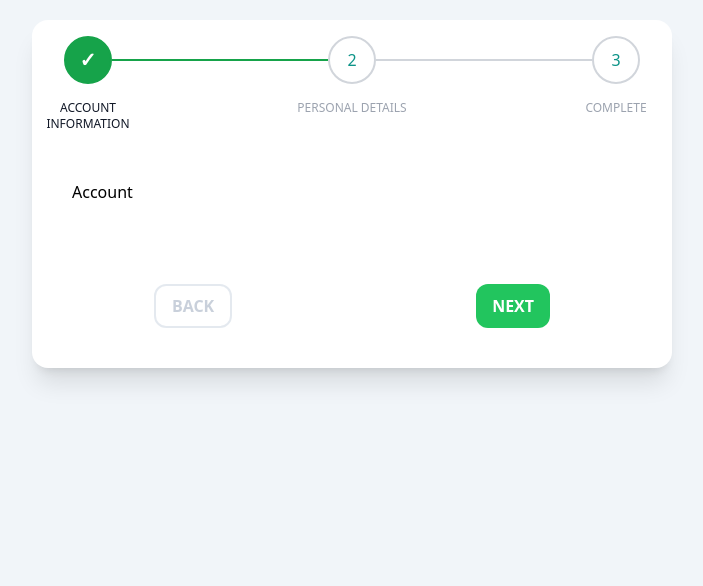
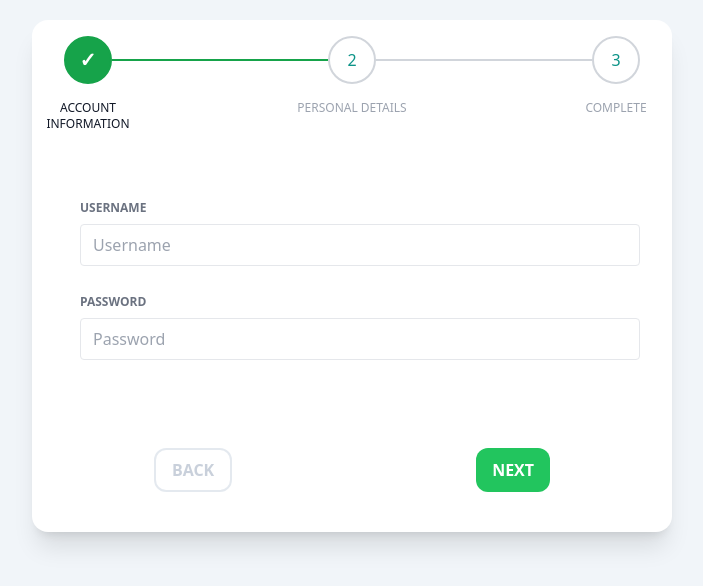
Before and after one commit to izuchukwu-eric/multiple-step-form, a Next.js app: page / in a window 1280 px wide. Shown: the top 586 px of the page, without its empty margins (288-991 px from the left). Built offline with nearby package versions, Linux system fonts and the light colour scheme.

Commit message:
new commit

```diff
--- a/components/steps/Account.tsx
+++ b/components/steps/Account.tsx
@@ -1,8 +1,45 @@
-import React from 'react'
+import { useContext } from 'react'
+import { StepperContext } from '../../context/StepperContext'
 
 const Account = () => {
+    const {userData, setUserData} = useContext(StepperContext);
+
+    const handleChange = (e: any) => {
+        const {name, value} = e.target;
+        setUserData({...userData, [name]: value});
+    }
   return (
-    <div>Account</div>
+    <div className='flex flex-col'>
+        <div className="mx-2 w-full flex-1">
+            <div className="mt-3 h-6 text-xs font-bold uppercase leading-8 text-gray-500">
+            Username
+            </div>
+            <div className="my-2 flex rounded border border-gray-200 bg-white p-1">
+            <input
+                onChange={handleChange}
+                value={userData["username"] || ""}
+                name="username"
+                placeholder="Username"
+                className="w-full appearance-none p-1 px-2 text-gray-800 outline-none"
+            />
+            </div>
+        </div>
+        <div className="mx-2 w-full flex-1">
+            <div className="mt-3 h-6 text-xs font-bold uppercase leading-8 text-gray-500">
+            Password
+            </div>
+            <div className="my-2 flex rounded border border-gray-200 bg-white p-1">
+            <input
+                onChange={handleChange}
+                value={userData["password"] || ""}
+                name="password"
+                placeholder="Password"
+                type="password"
+                className="w-full appearance-none p-1 px-2 text-gray-800 outline-none"
+            />
+            </div>
+      </div>
+    </div>
   )
 }
 
--- a/components/steps/Details.tsx
+++ b/components/steps/Details.tsx
@@ -1,8 +1,46 @@
-import React from 'react'
+import { useContext } from 'react'
+import { StepperContext } from "../../context/StepperContext";
 
 const Details = () => {
+    const { userData, setUserData } = useContext(StepperContext);
+
+    const handleChange = (e: any) => {
+      const { name, value } = e.target;
+      setUserData({ ...userData, [name]: value });
+    };
+
   return (
-    <div>Details</div>
+    <div className="flex flex-col ">
+      <div className="w-full mx-2 flex-1">
+        <div className="font-bold h-6 mt-3 text-gray-500 text-xs leading-8 uppercase">
+          Address
+        </div>
+            <div className="bg-white my-2 p-1 flex border border-gray-200 rounded">
+            <input
+                onChange={handleChange}
+                value={userData["address"] || ""}
+                name="address"
+                placeholder="Address"
+                className="p-1 px-2 appearance-none outline-none w-full text-gray-800"
+            />
+            </div>
+        </div>
+        <div className="w-full mx-2 flex-1">
+            <div className="font-bold h-6 mt-3 text-gray-500 text-xs leading-8 uppercase">
+            City
+            </div>
+            <div className="bg-white my-2 p-1 flex border border-gray-200 rounded">
+            <input
+                onChange={handleChange}
+                value={userData["city"] || ""}
+                name="city"
+                placeholder="City"
+                type="text"
+                className="p-1 px-2 appearance-none outline-none w-full text-gray-800"
+            />
+            </div>
+      </div>
+    </div>
   )
 }
 
--- a/components/steps/Final.tsx
+++ b/components/steps/Final.tsx
@@ -2,7 +2,42 @@ import React from 'react'
 
 const Final = () => {
   return (
-    <div>Final</div>
+    <div className="container md:mt-10">
+      <div className="flex flex-col items-center">
+        <div className="wrapper">
+          <svg
+            className="checkmark"
+            xmlns="http://www.w3.org/2000/svg"
+            viewBox="0 0 52 52"
+          >
+            <circle
+              className="checkmark__circle"
+              cx="26"
+              cy="26"
+              r="25"
+              fill="none"
+            />
+            <path
+              className="checkmark__check"
+              fill="none"
+              d="M14.1 27.2l7.1 7.2 16.7-16.8"
+            />
+          </svg>
+        </div>
+
+        <div className="mt-3 text-xl font-semibold uppercase text-green-500">
+          Congratulations!
+        </div>
+        <div className="text-lg font-semibold text-gray-500">
+          Your Account has been created.
+        </div>
+        <a className="mt-10" href="/user/dashboard">
+          <button className="h-10 px-5 text-green-700 transition-colors duration-150 border border-gray-300 rounded-lg focus:shadow-outline hover:bg-green-500 hover:text-green-100">
+            Close
+          </button>
+        </a>
+      </div>
+    </div>
   )
 }
 
--- a/context/StepperContext.tsx
+++ b/context/StepperContext.tsx
@@ -1,5 +1,10 @@
 import { createContext } from 'react'
 
+interface AppContextType {
+    userData: any;
+    setUserData: any;
+    finalData: any;
+    setFinalData: any;
+}
 
-
-export const StepperContext = createContext({})
+export const StepperContext = createContext({} as AppContextType)
--- a/pages/index.tsx
+++ b/pages/index.tsx
@@ -11,7 +11,7 @@ import { StepperContext } from '../context/StepperContext'
 const Home: NextPage = () => {
   const [currentStep, setCurrentStep] = useState(1);
   const [userData, setUserData] = useState<string>("");
-  const [finalData, setFinalData] = useState<string>("");
+  const [finalData, setFinalData] = useState<string[]>([]);
 
   const steps = [
     "Account Information",
```
